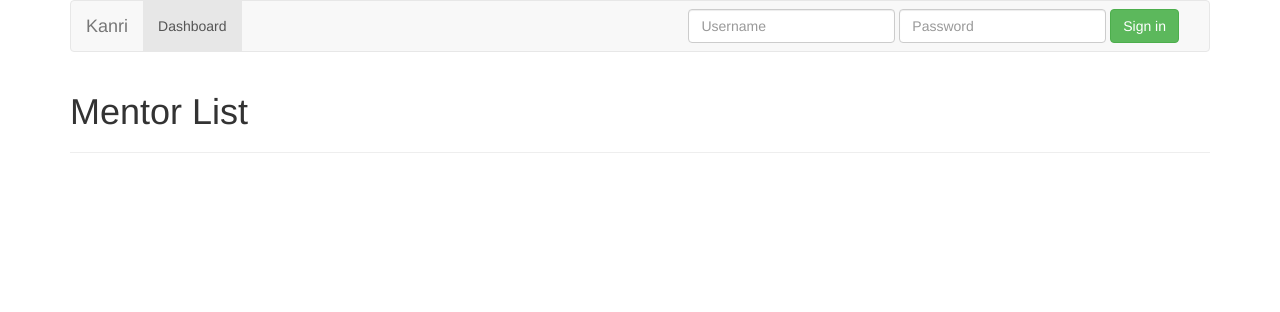
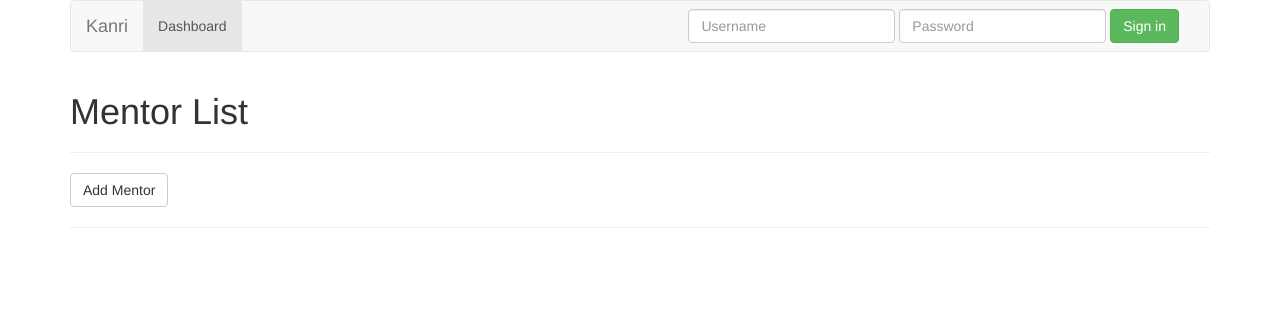
Before and after one commit to jasongi/kanri, a Django app: page /mentors/ in a window 1280 px wide. Shown: the top 312 px of the page. Run offline with Django 3.2, Linux system fonts and the light colour scheme; data that the repository does not hold is empty; some libraries are stand-ins or nearby versions.

Commit message:
added add link to mentor index

```diff
--- a/mentors/templates/mentors/index.html
+++ b/mentors/templates/mentors/index.html
@@ -6,6 +6,8 @@
 {% block body_title %} Mentor List {% endblock %}
 
 {% block content %}
+	<a href="{% url 'mentors:add' %}" class="btn btn-default">Add Mentor</a>
+	<hr />
 	{% if mentors %}
 		<table class="table">
 			<thead>
```
